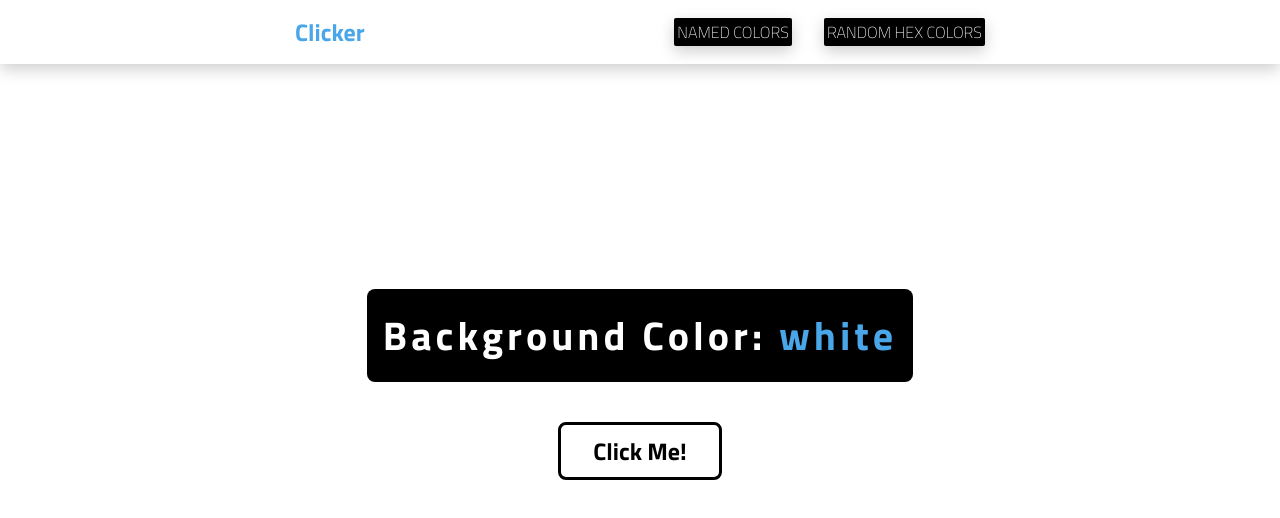
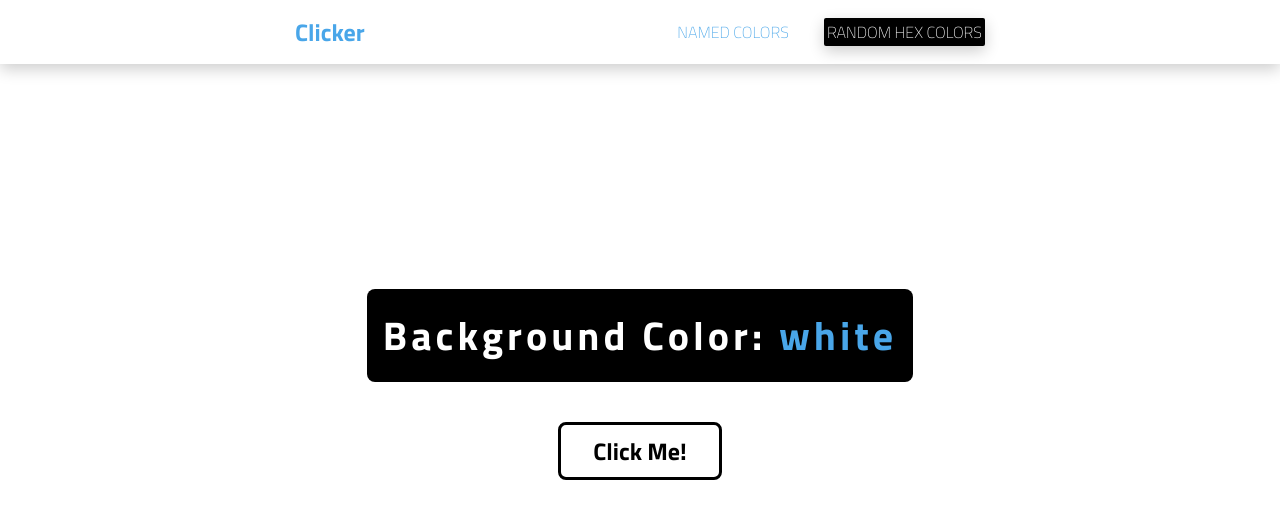
Before and after one commit to HighOnJalapenos/projects, a plain HTML site: page colorChangeOnClick/index.html in a window 1280 px wide. Drawn offline with Linux system fonts and the light colour scheme.

Commit message:
final commit

```diff
--- a/colorChangeOnClick/index.html
+++ b/colorChangeOnClick/index.html
@@ -17,7 +17,7 @@
             <h1>Clicker</h1>
             <ul class="nav-links">
                 <li>
-                    <a href="./index.html">Named Colors</a>
+                    <a class="selected" href="./index.html">Named Colors</a>
                 </li>
                 <li>
                     <a href="./hex.html">Random Hex Colors</a>
--- a/colorChangeOnClick/styles.css
+++ b/colorChangeOnClick/styles.css
@@ -65,6 +65,12 @@ a{
     position: relative;
 }
 
+.selected{
+    background-color: transparent;
+    color: hsl(205, 78%, 60%);
+    box-shadow: none;
+}
+
 a:active{
     color: hsl(205, 78%, 60%);
     top: 2px;
```
Also changed, not shown: colorChangeOnClick/hex.html (+1 -1 lines).
